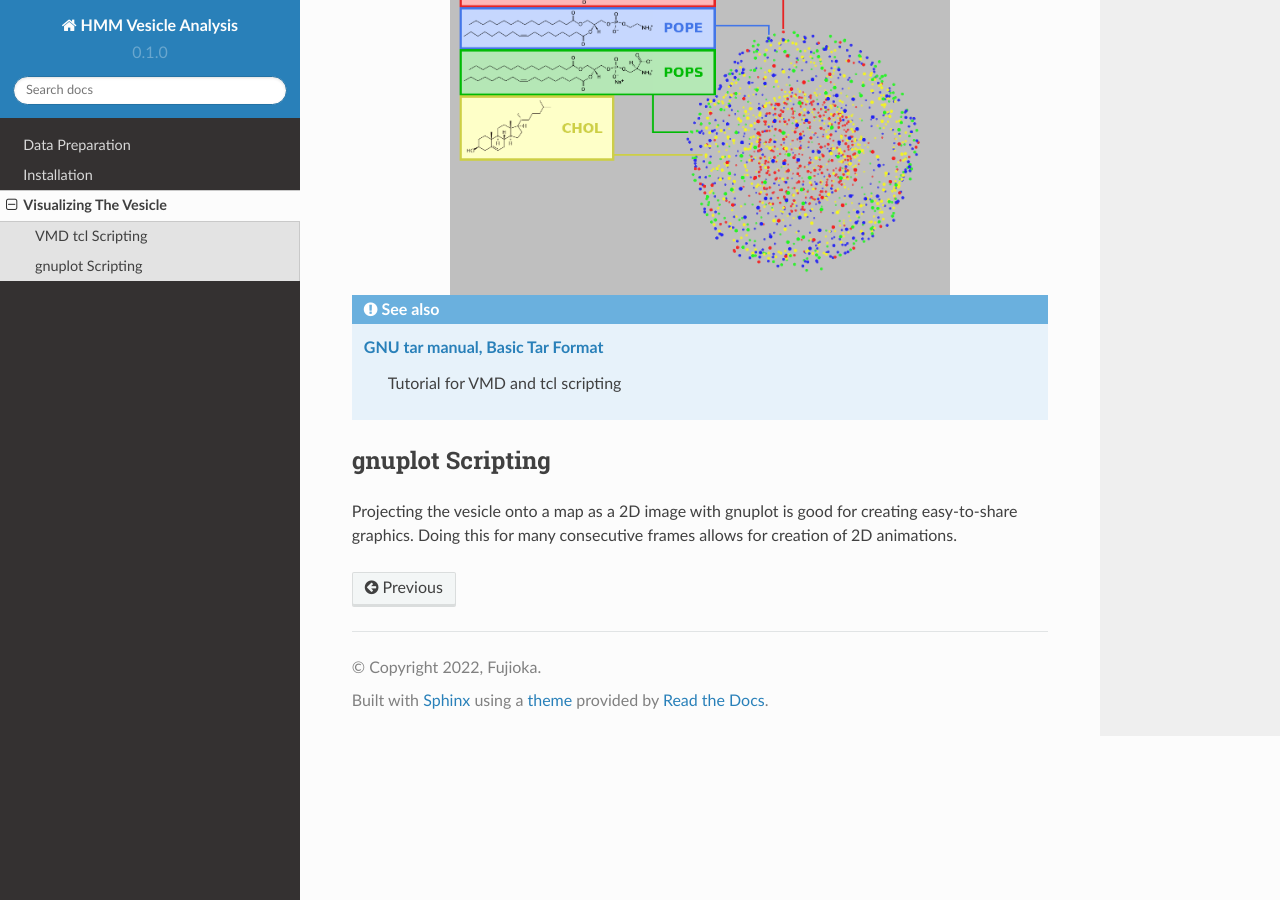
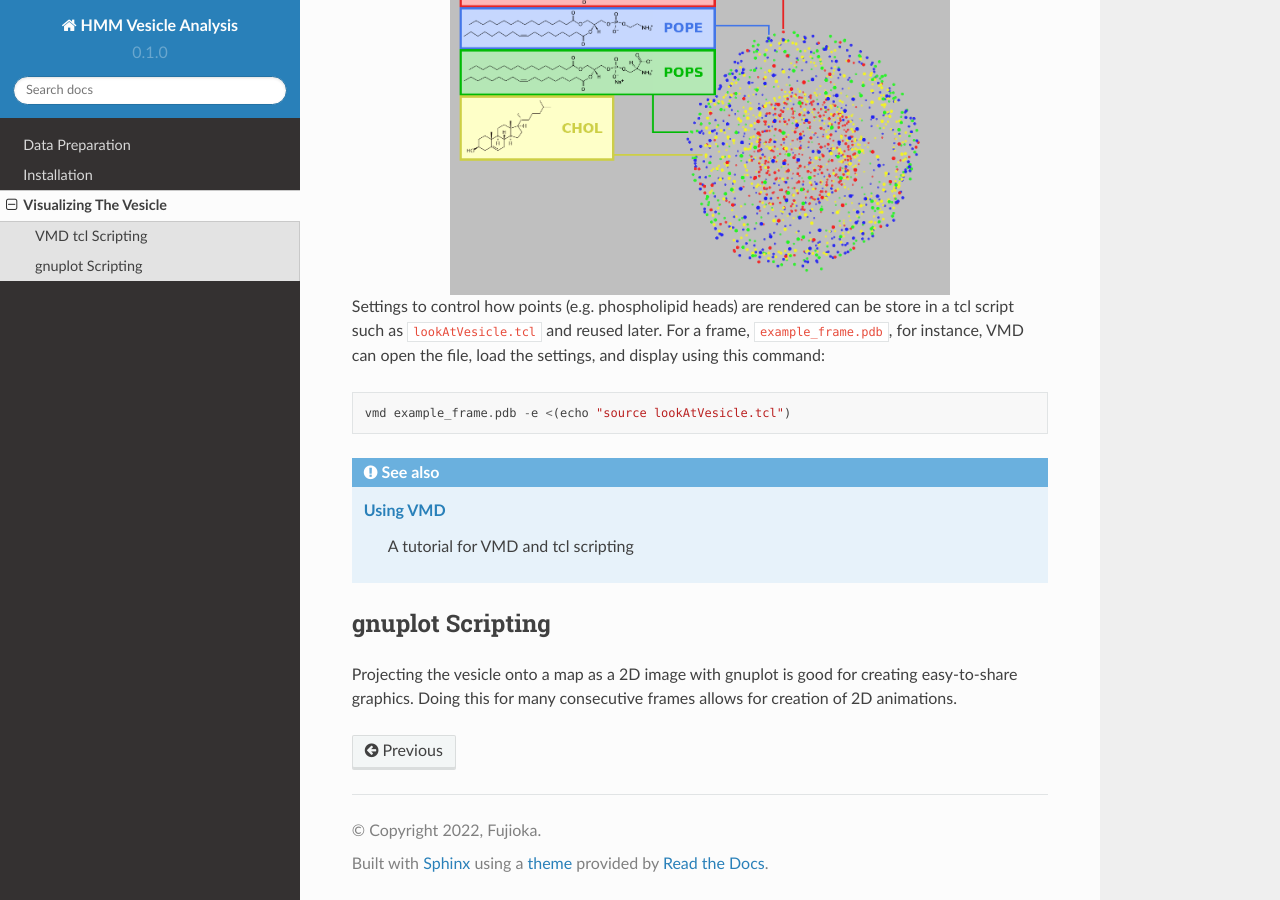
Before and after one commit to ka-zuumi/vesicle-HMM-analysis, a Sphinx documentation site: the page built from docs/Visualization.rst, in a window 1280 px wide and 900 px high, scrolled down 540 px. Built offline with Sphinx 7.4.7 and the Read the Docs theme 2.0.0, drawn with Linux system fonts in a browser that asks for light colours.

Commit message:
Update Visualization.rst

```diff
--- a/docs/Visualization.rst
+++ b/docs/Visualization.rst
@@ -15,10 +15,16 @@ Opening the trajectory in VMD is good for detailed investigation of the vesicle'
    :width: 500 px
    :align: center
 
+Settings to control how points (e.g. phospholipid heads) are rendered can be store in a tcl script such as ``lookAtVesicle.tcl`` and reused later. For a frame, ``example_frame.pdb``, for instance, VMD can open the file, load the settings, and display using this command:
+
+.. code-block::
+
+  vmd example_frame.pdb -e <(echo "source lookAtVesicle.tcl")
+
 .. seealso::
 
-   `GNU tar manual, Basic Tar Format <https://www.ks.uiuc.edu/Training/Tutorials/vmd/tutorial-html/>`_
-      Tutorial for VMD and tcl scripting
+   `Using VMD <https://www.ks.uiuc.edu/Training/Tutorials/vmd/tutorial-html/>`_
+      A tutorial for VMD and tcl scripting
 
 gnuplot Scripting
 -----------------
```
